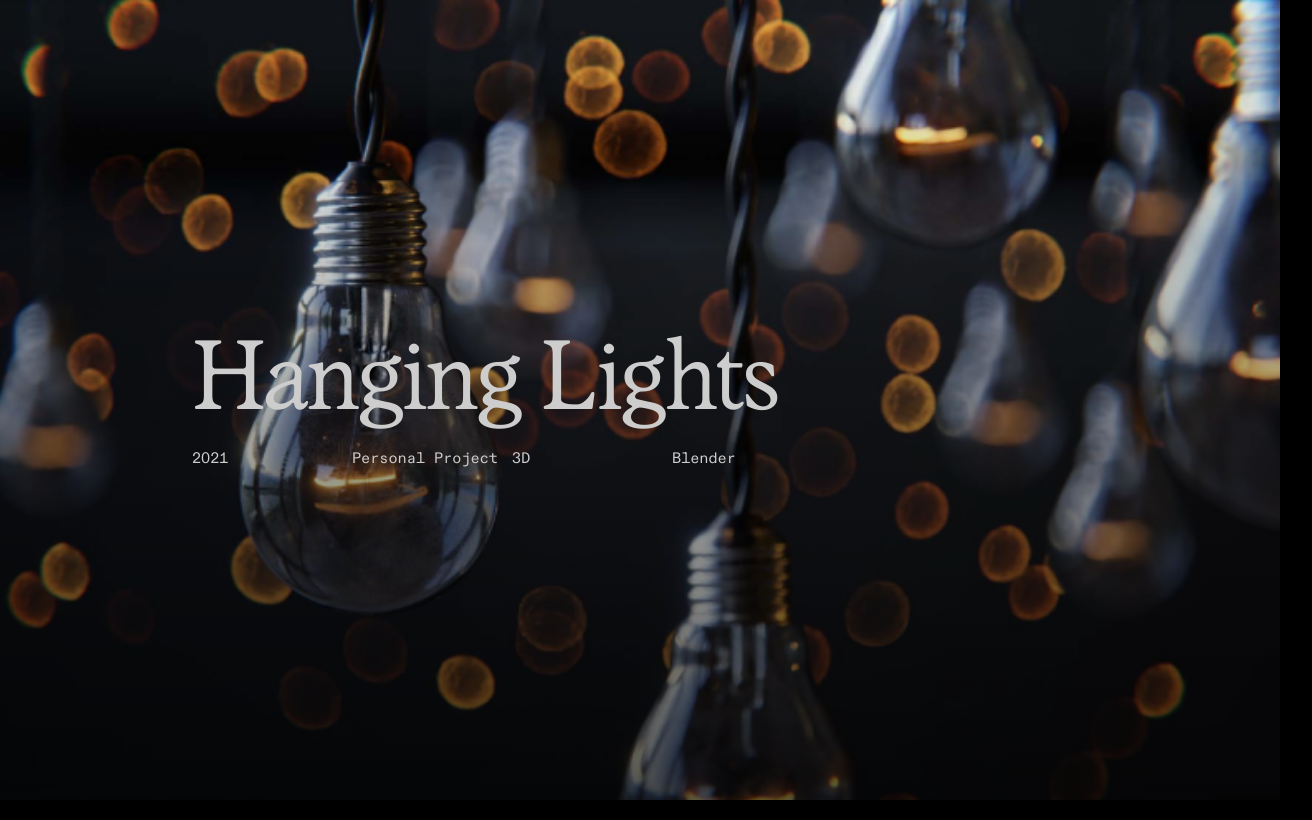
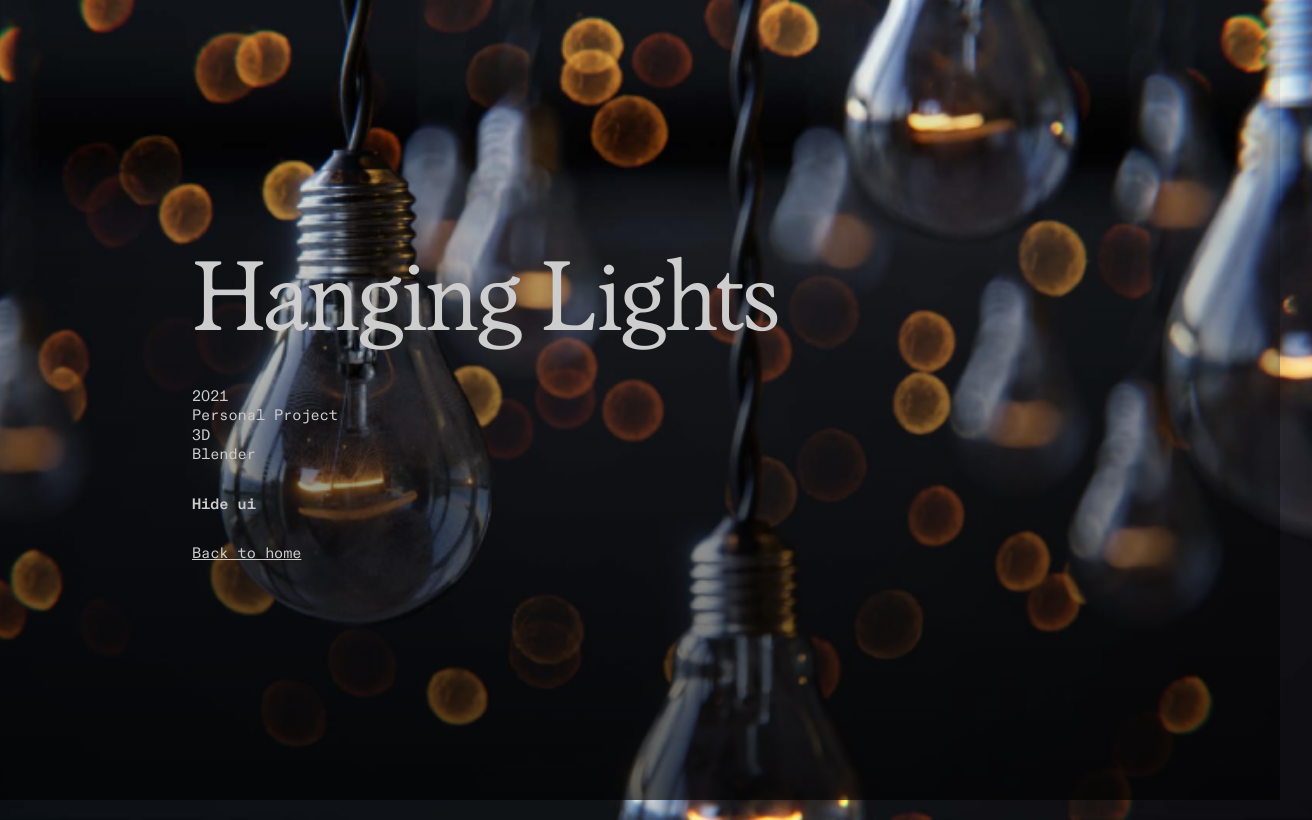
Before and after one commit to MerlinConnected/folio-wip, a Next.js app: page /hanging-lights in a window 1280 px wide. Shown: the whole page, 1312 px wide, since content can reach past the window. Built offline with nearby package versions, Linux system fonts and the light colour scheme.

Commit message:
feat(Hanging Lights): added animations

```diff
--- a/pages/hanging-lights/index.js
+++ b/pages/hanging-lights/index.js
@@ -1,24 +1,152 @@
+import { useRef, useState } from 'react'
+
 import { projects } from '@/utils/projects'
 
+import { useGSAP } from '@gsap/react'
+import { SplitText } from 'gsap/dist/SplitText'
+import { gsap } from 'gsap/dist/gsap'
+import Link from 'next/link'
+
+gsap.registerPlugin(useGSAP, SplitText)
+
 export default function Subway() {
-	console.log(projects[0].title1)
+	const titleRef = useRef()
+	const imgRef = useRef()
+	const detailRef = useRef()
+	const hideRef = useRef()
+	const homeRef = useRef()
+	const overlayRef = useRef()
+
+	const tl = useRef()
+
+	useGSAP(() => {
+		const split = new SplitText(titleRef.current, { type: 'words' })
+
+		gsap.set(titleRef.current, { overflow: 'hidden', padding: '1rem 0' })
+
+		gsap.from(split.words, {
+			opacity: 0,
+			yPercent: 100,
+			duration: 1,
+			stagger: 0.1,
+			ease: 'power3.out'
+		})
+
+		gsap.to(imgRef.current, {
+			scale: 1.05,
+			duration: 2,
+			ease: 'power3.out'
+		})
+
+		gsap.from(detailRef.current.querySelectorAll('p'), {
+			opacity: 0,
+			stagger: 0.1,
+			delay: 0.5,
+			duration: 0.5,
+			ease: 'power3.out'
+		})
+
+		gsap.from(hideRef.current, {
+			opacity: 0,
+			duration: 0.5,
+			delay: 1,
+			ease: 'power3.out'
+		})
+
+		gsap.from(homeRef.current, {
+			opacity: 0,
+			duration: 0.5,
+			delay: 1.2,
+			ease: 'power3.out'
+		})
+
+		tl.current = gsap.timeline({ paused: true, defaults: { ease: 'power2.inOut' } })
+
+		tl.current
+			.to(
+				split.words,
+				{
+					opacity: 0,
+					yPercent: 100,
+					duration: 1,
+					stagger: 0.1
+				},
+				'<'
+			)
+			.to(
+				imgRef.current,
+				{
+					scale: 1,
+					duration: 1
+				},
+				'<'
+			)
+			.to(
+				overlayRef.current,
+				{
+					opacity: 0,
+					duration: 0.5
+				},
+				'<'
+			)
+			.to(
+				detailRef.current.querySelectorAll('p'),
+				{
+					opacity: 0,
+					duration: 0.5,
+					stagger: 0.1
+				},
+				'<'
+			)
+			.to(
+				hideRef.current,
+				{
+					opacity: 0,
+					duration: 0.5
+				},
+				0.4
+			)
+			.to(
+				homeRef.current,
+				{
+					opacity: 0,
+					duration: 0.5
+				},
+				'<'
+			)
+	})
+
+	const handleMouseEnter = () => {
+		tl.current?.play()
+	}
+
+	const handleMouseLeave = () => {
+		tl.current?.reverse()
+	}
 	return (
 		<section className='project-details'>
 			<img
+				ref={imgRef}
 				src='/images/hanging-lights.png'
 				alt='Light bulbs handing by their wires from the ceiling'
 				className='project-image'
 			/>
-			<div className='gradient-overlay'></div>
+			<div ref={overlayRef} className='gradient-overlay'></div>
 			<div className='title-container'>
 				<div className='content'>
-					<h1>Hanging Lights</h1>
-					<div className='details'>
+					<h1 ref={titleRef}>Hanging Lights</h1>
+					<div ref={detailRef} className='details'>
 						<p>{projects[0].year}</p>
 						<p>{projects[0].client}</p>
 						<p>{projects[0].type}</p>
 						<p>{projects[0].soft}</p>
 					</div>
+					<p ref={hideRef} onMouseEnter={handleMouseEnter} onMouseLeave={handleMouseLeave}>
+						Hide ui
+					</p>
+					<Link ref={homeRef} href='/'>
+						Back to home
+					</Link>
 				</div>
 			</div>
 		</section>
--- a/styles/components/project-details.scss
+++ b/styles/components/project-details.scss
@@ -53,9 +53,18 @@ section.project-details {
 			}
 			.details {
 				display: grid;
-				grid-template-columns: repeat(4, 1fr);
+				grid-template-rows: repeat(4, 1fr);
+				gap: rem(0.125);
+			}
+			> p {
+				font-weight: bold;
 
-				width: 50vw;
+				&:hover {
+					cursor: none;
+				}
+			}
+			> a {
+				text-decoration: underline;
 			}
 		}
 	}
```
